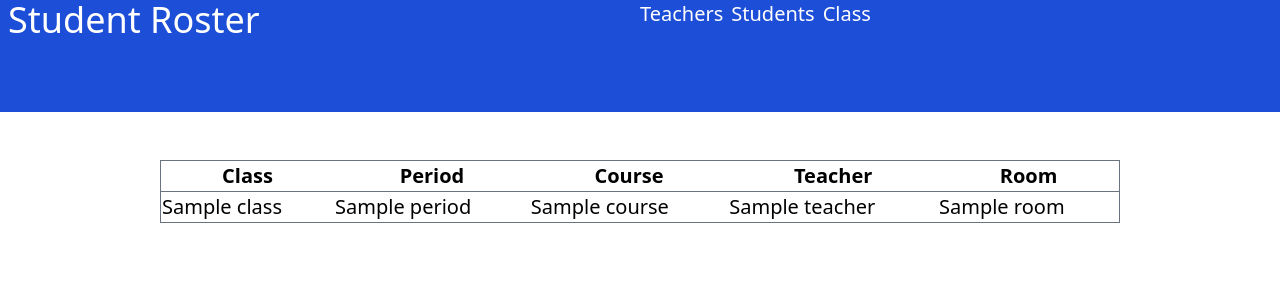
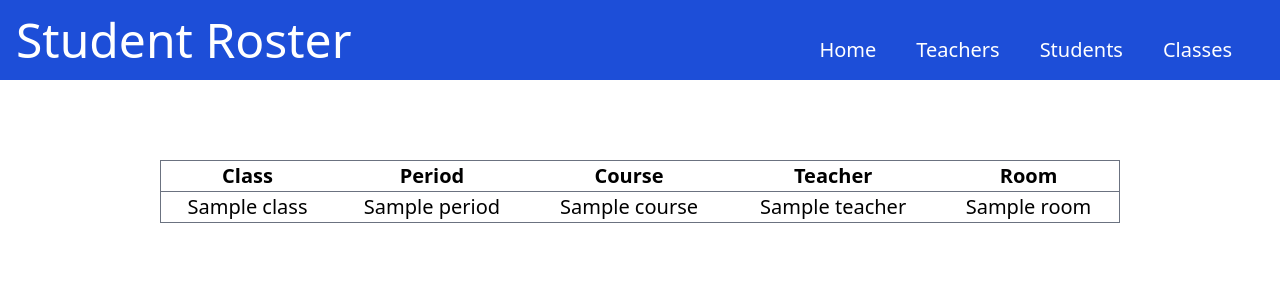
Before and after one commit to Maica08/Student-Rosters, a Flask app: template templates/index.html in a window 1280 px wide. Shown: the top 300 px of the page. Run offline with Flask 3, Linux system fonts and the light colour scheme; the template is opened without the code that fills it: most values are stand-ins (such as "Sample title", 1, 10 or a date in 2020); some libraries are stand-ins or nearby versions.

Commit message:
wip: retrieving students data at students.html

```diff
--- a/app.py
+++ b/app.py
@@ -52,13 +52,13 @@ def home():
     return render_template('index.html', results=results)
 
 @app.route("/students", methods=["GET"])
-def get_books():
+def get_students():
     query = """SELECT * FROM students"""
-    data = execute(query)
+    results = execute(query)
 
-    if not data:
+    if not results:
         return make_response(jsonify({"message": "data not found"}), 404)
-    return make_response(jsonify(data), 200)
+    return render_template('students.html', results=results)
 
 if __name__ == "__main__":
     app.run(debug=True)
--- a/templates/base.html
+++ b/templates/base.html
@@ -8,12 +8,13 @@
     <title>{% block title %}{% endblock %}</title>
 </head>
 <body class="flex flex-col w-screen min-h-screen">
-    <div class="fixed w-full h-28 flex bg-blue-700 text-white">
-        <div class="w-1/2 text-4xl pl-2 h-full">Student Roster</div>
-        <div class="w-1/2 text-xl h-full flex flex-end pr-2 gap-2">
+    <div class="fixed w-full h-20 flex bg-blue-700 text-white p-2">
+        <div class="w-1/2 text-5xl pl-2 h-fit mt-auto mb-2">Student Roster</div>
+        <div class="w-1/2 text-xl h-fit mt-auto flex justify-end pr-10 gap-10 mb-2">
+            <a href="/">Home</a>
             <a href="">Teachers</a>
-            <a href="">Students</a>
-            <a href="">Class</a>
+            <a href="/students">Students</a>
+            <a href="">Classes</a>
         </div>
     </div>
     {% block content %}{% endblock %}
--- a/templates/index.html
+++ b/templates/index.html
@@ -6,29 +6,29 @@
 <div class="w-full h-fit mt-[10rem] mb-10 flex justify-center">
     <table class="w-3/4 border border-gray-500 text-xl">
         <thead>
-            <th class="font-bold text-center">
+            <th class="font-bold">
                 Class
             </th>
-            <th class="font-bold text-center">
+            <th class="font-bold">
                 Period
             </th>
-            <th class="font-bold text-center">
+            <th class="font-bold">
                 Course
             </th>
-            <th class="font-bold text-center">
+            <th class="font-bold">
                 Teacher
             </th>
-            <th class="font-bold text-center">
+            <th class="font-bold">
                 Room
             </th>
         </thead>
         {% for result in results %}
             <tr class="hover:bg-gray-200">
-                <td class="border-t border-t-gray-500">{{ result['class'] }}</td>
-                <td class="border-t border-t-gray-500">{{ result['period'] }}</td>
-                <td class="border-t border-t-gray-500">{{ result['course'] }}</td>
-                <td class="border-t border-t-gray-500">{{ result['teacher'] }}</td>
-                <td class="border-t border-t-gray-500">{{ result['room'] }}</td>
+                <td class="border-t border-t-gray-500 text-center">{{ result['class'] }}</td>
+                <td class="border-t border-t-gray-500 text-center">{{ result['period'] }}</td>
+                <td class="border-t border-t-gray-500 text-center">{{ result['course'] }}</td>
+                <td class="border-t border-t-gray-500 text-center">{{ result['teacher'] }}</td>
+                <td class="border-t border-t-gray-500 text-center">{{ result['room'] }}</td>
             </tr>
         {% endfor %}
     </table>
```
Also changed, not shown: templates/students.html (added, +36 -0 lines).
